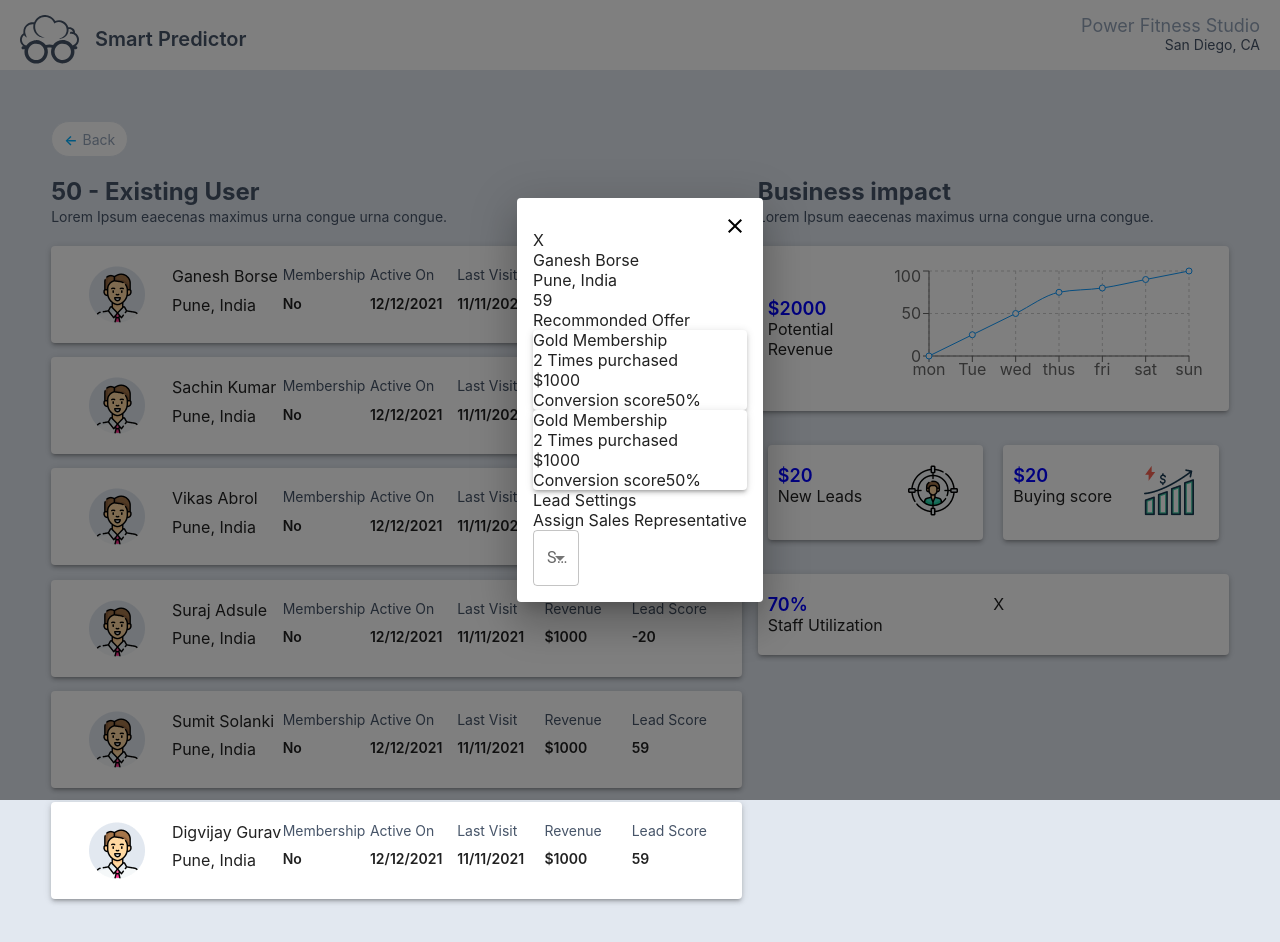
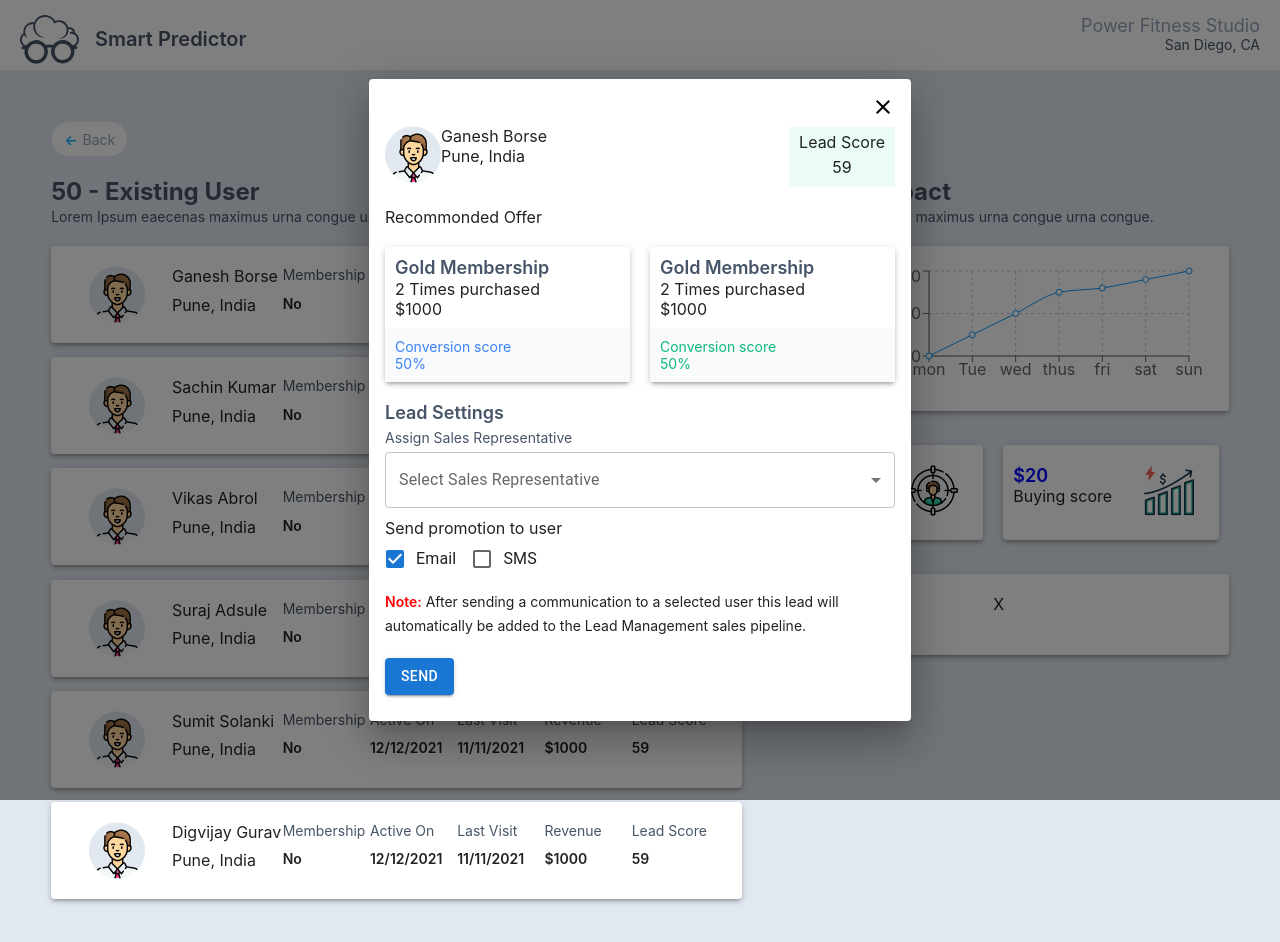
Before and after one commit to sumit-solanki/smart-predictor, a React (Create React App) app: page /detail in a window 1280 px wide. Both pictures are taken after a click on the element 396 px from the left and 294 px from the top of the page. Shown: the top 942 px of the page. Built offline with nearby package versions, Linux system fonts and the light colour scheme.

Commit message:
detailed pop up changes

```diff
--- a/src/App.scss
+++ b/src/App.scss
@@ -350,3 +350,95 @@
     }
   }
 }
+.leadPushNotification {
+    .leadHeadSection {
+        display: flex;
+        justify-content: space-between;
+        padding: 15px 0 10px 0;
+        align-items: center;
+
+        .leadInfo {
+            display: grid;
+            grid-template-columns: 1fr 2fr;
+        }
+        .leadScoreSection {
+            .leadScore {
+                display: flex;
+                justify-content: center;
+                background: #ECFDF5;
+                align-items: center;
+                flex-flow: column;
+                padding: 5px 10px;
+            }
+        }
+    }
+    .leadLabelSection {
+        padding: 10px 0;
+    }
+    .leadPackageSection {
+        display: grid;
+        grid-template-columns: 1fr 1fr;
+        grid-column-gap: 20px;
+        padding: 10px 0;
+
+        .leadPackageGold, .leadPackageFlex {
+            display: grid;
+            grid-template-rows: 1.5fr 1fr;
+        }
+
+        .leadBasicInfo {
+            padding: 10px 10px 0 10px;
+
+            .leadTypeLabel {
+                font-size: 18px;
+                color: #475569;
+                font-weight: 600;
+                line-height: 22px;
+            }
+        }
+        .leadScoreGold {
+            background: #F8FAFC;
+            padding: 10px;
+            color: #3B82F6;
+            display: flex;
+            flex-flow: column;
+            font-size: 14px;
+        }
+        .leadScoreFlex {
+            background: #F8FAFC;
+            padding: 10px;
+            color: #10B981;
+            display: flex;
+            flex-flow: column;
+            font-size: 14px;
+        }
+    }
+    .leadSettingsSection {
+        padding: 10px 0;
+
+        .settingsLabel {
+            font-size: 18px;
+            font-weight: 600;
+            color: #475569;
+        }
+        .settingsSubLabel {
+            font-size: 14px;
+            color: #475569;
+            padding: 6px 0;
+        }
+    }
+    .leadNoteSection {
+        padding: 10px 0;
+        width: 510px;
+        font-size: 14px;
+        line-height: 24px;
+
+        span {
+            color: red;
+            font-weight: 600;
+        }
+    }
+    .leadSendNotificationBtn {
+        padding: 10px 0;
+    }
+}
--- a/src/Home/detailedLeadCard.js
+++ b/src/Home/detailedLeadCard.js
@@ -6,6 +6,9 @@ import MenuItem from '@mui/material/MenuItem';
 import FormControl from '@mui/material/FormControl';
 import Select from '@mui/material/Select';
 import InputLabel from '@mui/material/InputLabel';
+import FormControlLabel from '@mui/material/FormControlLabel';
+import Checkbox from '@mui/material/Checkbox';
+import Button from '@mui/material/Button';
 
 const DetailedLeadCard = ({data}) => {
     const [openDialog, setDialogVisiblity] = React.useState(false);
@@ -21,19 +24,21 @@ const DetailedLeadCard = ({data}) => {
         setRepName(event.target.value);
       };
     const renderLeadContent = () => {
-        console.log("selected lead", selectedLead);
         return (
             <div className='leadPushNotification'>
                 <div className='leadHeadSection'>
                     <div className='leadInfo'>
-                        <div className='leadAvatar'>X</div>
+                        <div className='leadAvatar'><img src={leadAvatar} /></div>
                         <div className='leadDetails'>
                             <div className='leadName'>{selectedLead.name}</div>
                             <div className='leadPlace'>{selectedLead.place}</div>
                         </div>
                     </div>
                     <div className='leadScoreSection'>
-                        <div className='leadScore'>{selectedLead.leadScore}</div>
+                        <div className='leadScore'>
+                            <div className='leadScoreLabel'>Lead Score</div>
+                            <div className='leadScore'>{selectedLead.leadScore}</div>
+                        </div>
                     </div>
                 </div>
                 <div className='leadLabelSection'>
@@ -60,7 +65,7 @@ const DetailedLeadCard = ({data}) => {
                                 <div className='leadMoreInfo'>2 Times purchased</div>
                                 <div className='leadInfoRevenue'>{selectedLead.revenue}</div>
                             </div>
-                            <div className='leadConversionScore leadScoreGold'>
+                            <div className='leadConversionScore leadScoreFlex'>
                                 <span className='conversionScoreLabel'>Conversion score</span>
                                 <span className='conversionScoreValue'>50%</span>
                             </div>
@@ -71,7 +76,7 @@ const DetailedLeadCard = ({data}) => {
                     <div className='settingsLabel'>Lead Settings</div>
                     <div className='settingsSubLabel'>Assign Sales Representative</div>
                     <div className='selectRepresentative'>
-                        <FormControl>
+                        <FormControl fullWidth>
                             <InputLabel id="assignRep-label">Select Sales Representative</InputLabel>
                             <Select
                             labelId="demo-simple-select-label"
@@ -86,6 +91,17 @@ const DetailedLeadCard = ({data}) => {
                             </Select>
                         </FormControl>
                     </div>
+                </div>
+                <div className='leadPromotionLabel'>Send promotion to user</div>
+                <div className='leadPromotionOptions'>
+                    <FormControlLabel control={<Checkbox defaultChecked />} label="Email" />
+                    <FormControlLabel control={<Checkbox />} label="SMS" />
+                </div>
+                <div className='leadNoteSection'>
+                    <span>Note:</span> After sending a communication to a selected user this lead will automatically be added to the Lead Management sales pipeline.
+                </div>
+                <div className='leadSendNotificationBtn'>
+                    <Button variant="contained">Send</Button>
                 </div>
             </div>
         )
```
